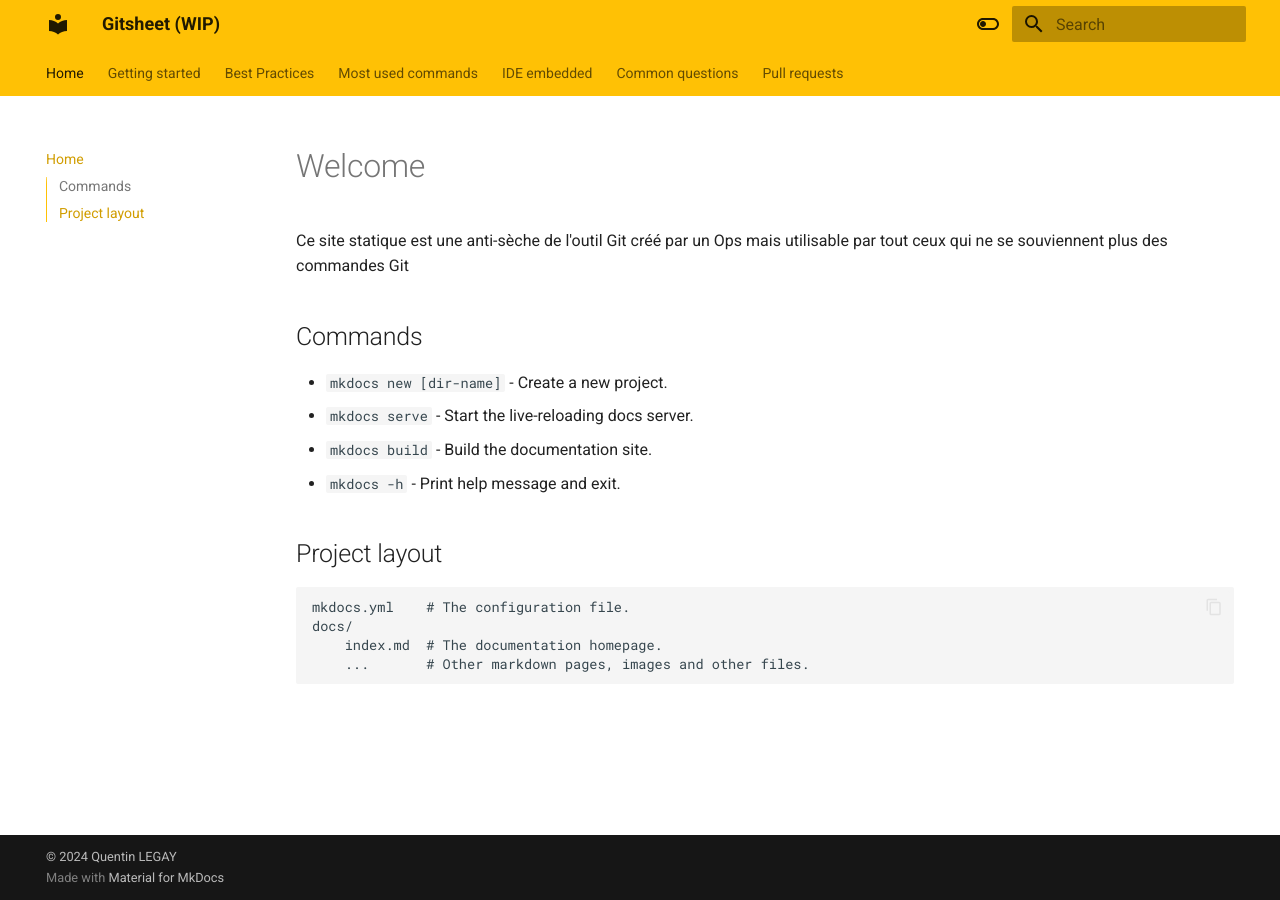
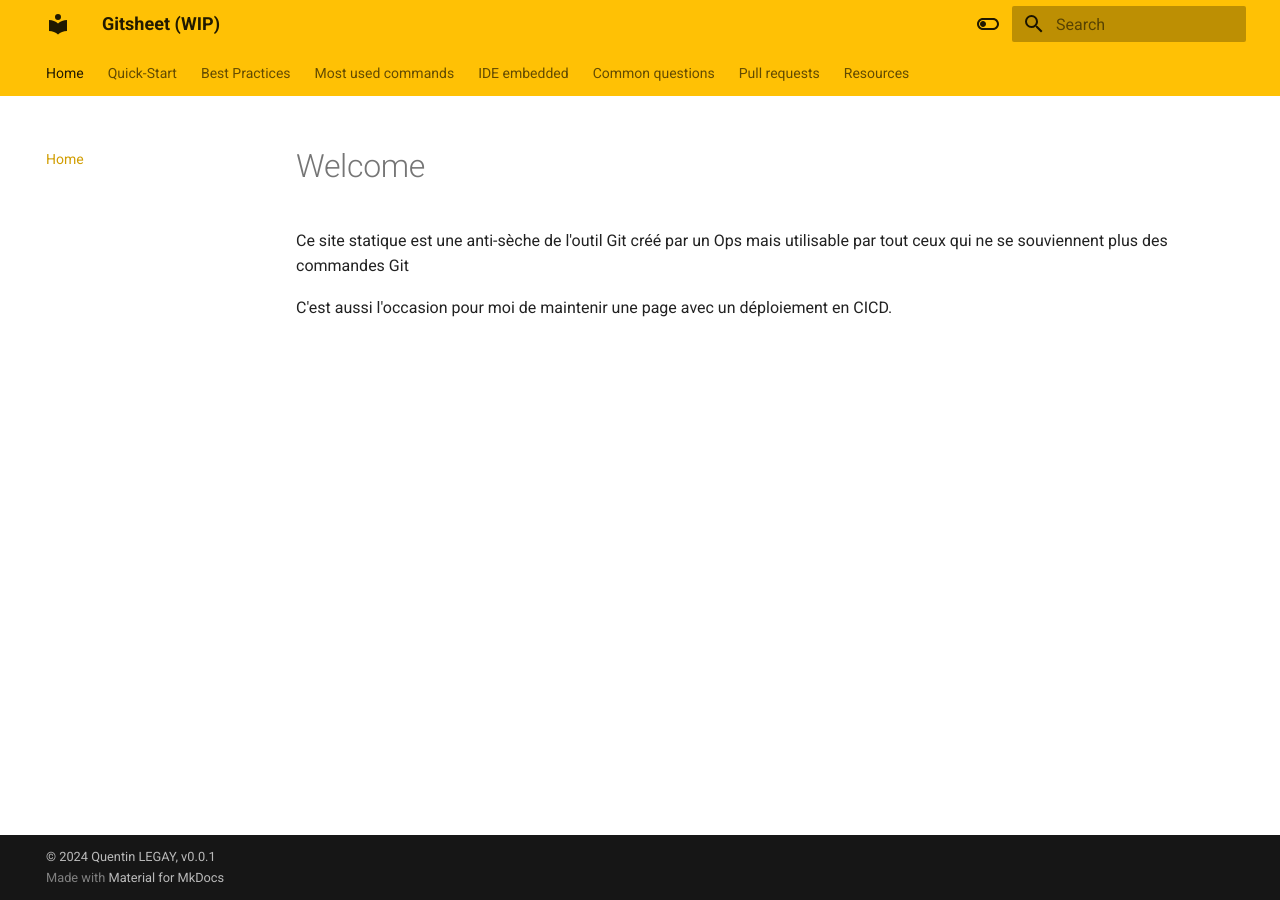
Before and after one commit to quentinlegay/gitsheet, an MkDocs documentation site: the page built from docs/index.md, in a window 1280 px wide. Built offline with MkDocs 1.6.1 and Material for MkDocs 9.7.7, drawn with Linux system fonts in a browser that asks for light colours.

Commit message:
add resources section and rename a section

```diff
--- a/docs/index.md
+++ b/docs/index.md
@@ -2,16 +2,4 @@
 
 Ce site statique est une anti-sèche de l'outil Git créé par un Ops mais utilisable par tout ceux qui ne se souviennent plus des commandes Git
 
-## Commands
-
-* `mkdocs new [dir-name]` - Create a new project.
-* `mkdocs serve` - Start the live-reloading docs server.
-* `mkdocs build` - Build the documentation site.
-* `mkdocs -h` - Print help message and exit.
-
-## Project layout
-
-    mkdocs.yml    # The configuration file.
-    docs/
-        index.md  # The documentation homepage.
-        ...       # Other markdown pages, images and other files.
+C'est aussi l'occasion pour moi de maintenir une page avec un déploiement en CICD.
--- a/mkdocs.yml
+++ b/mkdocs.yml
@@ -35,7 +35,7 @@ theme:
 # Page tree
 nav:
   - Home: index.md
-  - Getting started:
+  - Quick-Start:
     - Installation: install.md
     - SSH key: ssh_key.md
     - Basic commands: basic_commands.md
@@ -50,5 +50,6 @@ nav:
   - Pull requests:
     - Github: Github.md
     - Azure Devops: azure_devops.md
+  - Resources: resources.md
 copyright: |
-  &copy; 2024 <a href="https://github.com/quentinlegay"  target="_blank" rel="noopener">Quentin LEGAY</a>
+  &copy; 2024 <a href="https://github.com/quentinlegay"  target="_blank" rel="noopener">Quentin LEGAY, v0.0.1</a>
```
Also changed, not shown: docs/basic_commands.md (+5 -0 lines), docs/install.md (+7 -0 lines).
